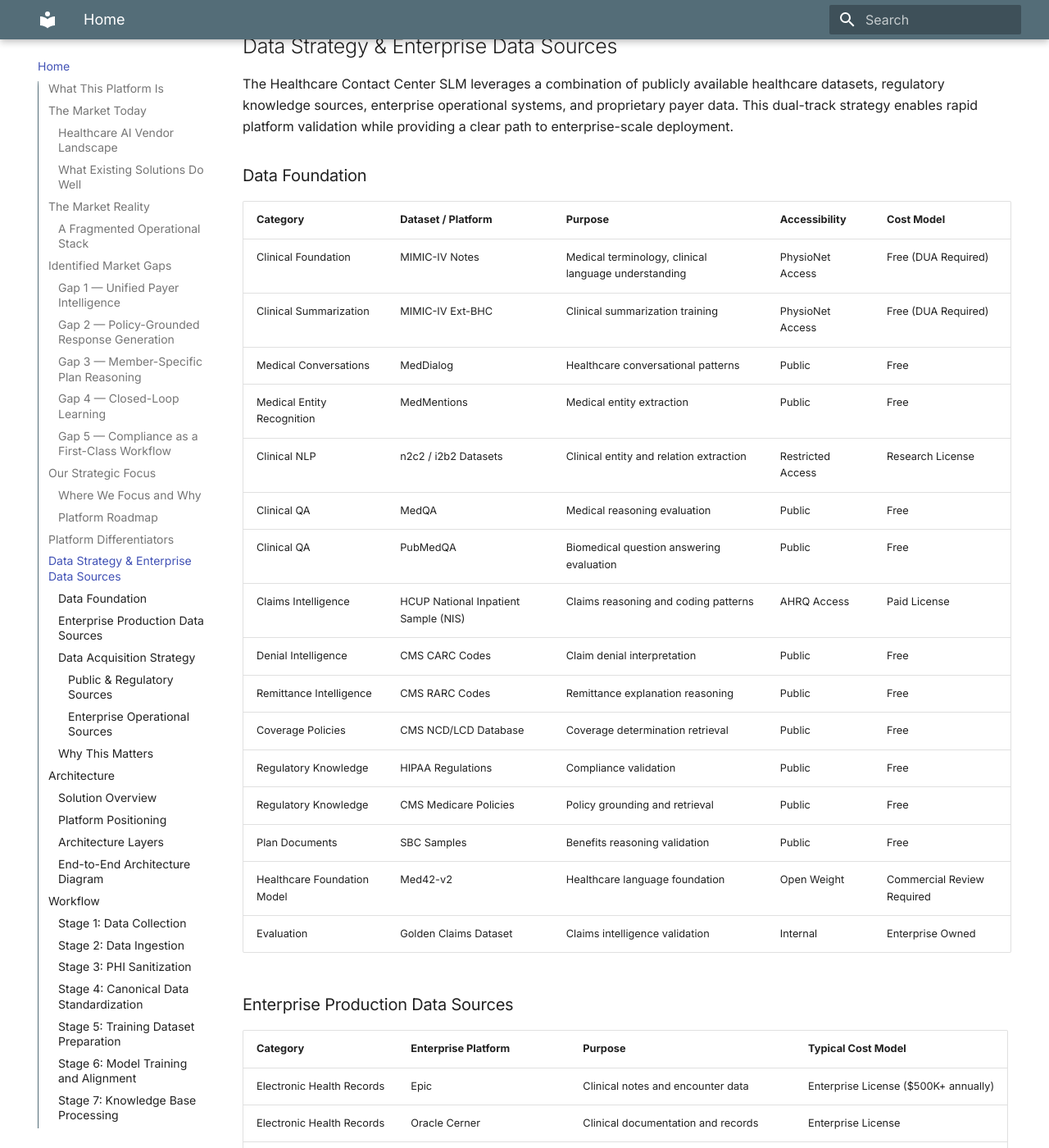
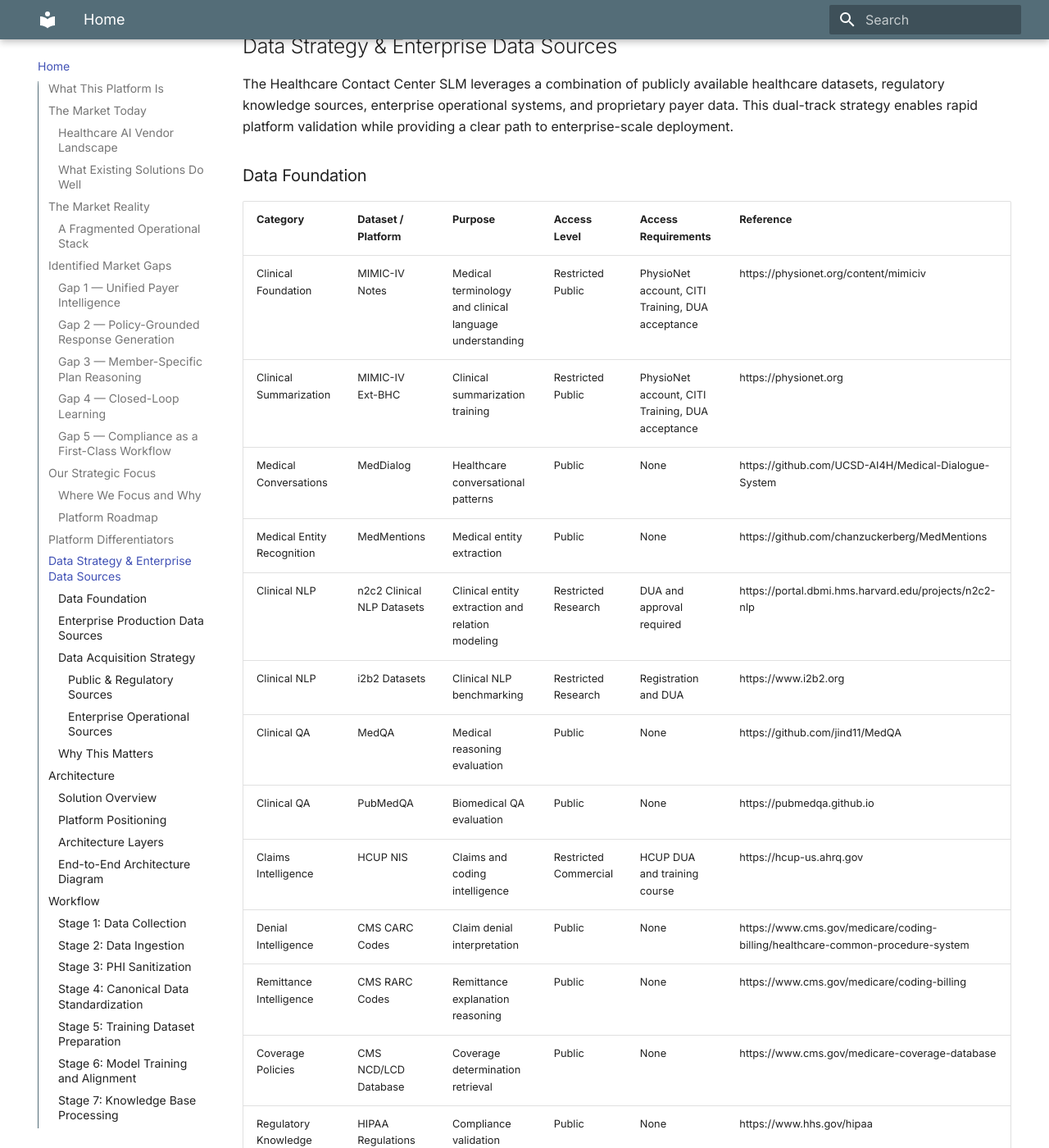
Before and after one commit to rachanaascendion/healthcare_slm, an MkDocs documentation site: the page built from documentation/slm_doc/docs/index.md, in a window 1280 px wide and 1400 px high, scrolled down 6136 px. Shown: the whole window at 82% size. Built offline with MkDocs 1.6.1 and Material for MkDocs 9.7.7, drawn with Linux system fonts in a browser that asks for light colours; some of the changed text lies outside the part shown.

Commit message:
slm doc_2

```diff
--- a/documentation/slm_doc/docs/index.md
+++ b/documentation/slm_doc/docs/index.md
@@ -297,24 +297,25 @@
 
 ### Data Foundation
 
-| Category | Dataset / Platform | Purpose | Accessibility | Cost Model |
-|-----------|-------------------|----------|--------------|------------|
-| Clinical Foundation | MIMIC-IV Notes | Medical terminology, clinical language understanding | PhysioNet Access | Free (DUA Required) |
-| Clinical Summarization | MIMIC-IV Ext-BHC | Clinical summarization training | PhysioNet Access | Free (DUA Required) |
-| Medical Conversations | MedDialog | Healthcare conversational patterns | Public | Free |
-| Medical Entity Recognition | MedMentions | Medical entity extraction | Public | Free |
-| Clinical NLP | n2c2 / i2b2 Datasets | Clinical entity and relation extraction | Restricted Access | Research License |
-| Clinical QA | MedQA | Medical reasoning evaluation | Public | Free |
-| Clinical QA | PubMedQA | Biomedical question answering evaluation | Public | Free |
-| Claims Intelligence | HCUP National Inpatient Sample (NIS) | Claims reasoning and coding patterns | AHRQ Access | Paid License |
-| Denial Intelligence | CMS CARC Codes | Claim denial interpretation | Public | Free |
-| Remittance Intelligence | CMS RARC Codes | Remittance explanation reasoning | Public | Free |
-| Coverage Policies | CMS NCD/LCD Database | Coverage determination retrieval | Public | Free |
-| Regulatory Knowledge | HIPAA Regulations | Compliance validation | Public | Free |
-| Regulatory Knowledge | CMS Medicare Policies | Policy grounding and retrieval | Public | Free |
-| Plan Documents | SBC Samples | Benefits reasoning validation | Public | Free |
-| Healthcare Foundation Model | Med42-v2 | Healthcare language foundation | Open Weight | Commercial Review Required |
-| Evaluation | Golden Claims Dataset | Claims intelligence validation | Internal | Enterprise Owned |
+| Category | Dataset / Platform | Purpose | Access Level | Access Requirements | Reference |
+|-----------|-------------------|----------|-------------|--------------------|------------|
+| Clinical Foundation | MIMIC-IV Notes | Medical terminology and clinical language understanding | Restricted Public | PhysioNet account, CITI Training, DUA acceptance | https://physionet.org/content/mimiciv |
+| Clinical Summarization | MIMIC-IV Ext-BHC | Clinical summarization training | Restricted Public | PhysioNet account, CITI Training, DUA acceptance | https://physionet.org |
+| Medical Conversations | MedDialog | Healthcare conversational patterns | Public | None | https://github.com/UCSD-AI4H/Medical-Dialogue-System |
+| Medical Entity Recognition | MedMentions | Medical entity extraction | Public | None | https://github.com/chanzuckerberg/MedMentions |
+| Clinical NLP | n2c2 Clinical NLP Datasets | Clinical entity extraction and relation modeling | Restricted Research | DUA and approval required | https://portal.dbmi.hms.harvard.edu/projects/n2c2-nlp |
+| Clinical NLP | i2b2 Datasets | Clinical NLP benchmarking | Restricted Research | Registration and DUA | https://www.i2b2.org |
+| Clinical QA | MedQA | Medical reasoning evaluation | Public | None | https://github.com/jind11/MedQA |
+| Clinical QA | PubMedQA | Biomedical QA evaluation | Public | None | https://pubmedqa.github.io |
+| Claims Intelligence | HCUP NIS | Claims and coding intelligence | Restricted Commercial | HCUP DUA and training course | https://hcup-us.ahrq.gov |
+| Denial Intelligence | CMS CARC Codes | Claim denial interpretation | Public | None | https://www.cms.gov/medicare/coding-billing/healthcare-common-procedure-system |
+| Remittance Intelligence | CMS RARC Codes | Remittance explanation reasoning | Public | None | https://www.cms.gov/medicare/coding-billing |
+| Coverage Policies | CMS NCD/LCD Database | Coverage determination retrieval | Public | None | https://www.cms.gov/medicare-coverage-database |
+| Regulatory Knowledge | HIPAA Regulations | Compliance validation | Public | None | https://www.hhs.gov/hipaa |
+| Regulatory Knowledge | CMS Medicare Policies | Policy grounding and retrieval | Public | None | https://www.cms.gov |
+| Plan Documents | SBC Samples | Benefits reasoning validation | Public | None | https://www.cms.gov/cciio/resources/forms-reports-and-other-resources |
+| Healthcare Foundation Model | Med42-v2 | Healthcare language foundation model | Open Weight | Commercial license review required | https://huggingface.co/m42-health/med42-v2-8b |
+| Evaluation | Golden Claims Dataset | Claims intelligence validation | Internal | Organization-owned asset | Internal |
 
 ### Enterprise Production Data Sources
 
```
Also changed, not shown: documentation/slm_doc/site/index.html, documentation/slm_doc/site/search/search_index.json, 1 other file.
